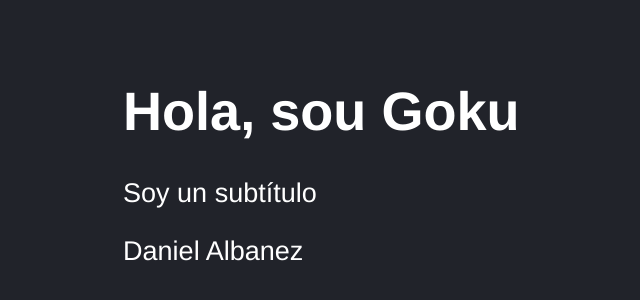
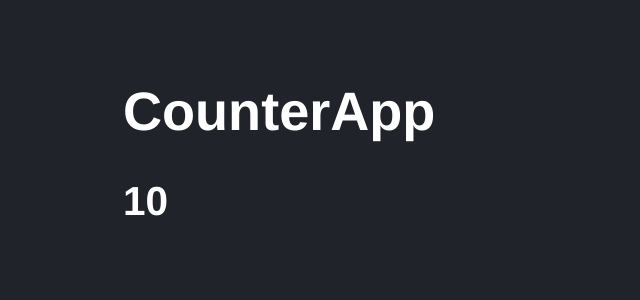
Before and after one commit to danielalbanez40/react-de-cero-a-experto-MERN, a React (Vite) app in the folder 03-counter-app-vite/: page / in a window 1280 px wide. Shown: the part 104-404 px from the top of the page, without its empty margins (25-665 px from the left). Built offline with nearby package versions, Linux system fonts and the light colour scheme.

Commit message:
Tarea: CounterApp

```diff
--- /dev/null
+++ b/03-counter-app-vite/src/CounterApp.jsx
@@ -0,0 +1,17 @@
+import React from 'react';
+import PropTypes from 'prop-types';
+
+const CounterApp = ({ value }) => {
+  return (
+    <>
+      <h1>CounterApp</h1>
+      <h2>{ value }</h2>
+    </>
+  );
+};
+
+CounterApp.propTypes = {
+    value: PropTypes.number.isRequired
+}
+
+export default CounterApp;
--- a/03-counter-app-vite/src/main.jsx
+++ b/03-counter-app-vite/src/main.jsx
@@ -1,12 +1,14 @@
 import React from 'react'
 import ReactDOM from 'react-dom/client'
-import HelloWorldApp from './HelloWorldApp'
-import FirstApp from './FirstApp';
+// import HelloWorldApp from './HelloWorldApp'
+// import FirstApp from './FirstApp';
 import './styles.css';
+import CounterApp from './CounterApp';
 
 ReactDOM.createRoot(document.getElementById('root')).render(
   <React.StrictMode>
-    <HelloWorldApp />
-    <FirstApp title='Hola, sou Goku' subtitle='Soy un subtítulo'/>
+    {/* <HelloWorldApp />
+    <FirstApp title='Hola, sou Goku' subtitle='Soy un subtítulo'/> */}
+    <CounterApp value={10}/>
   </React.StrictMode>,
 );
```
